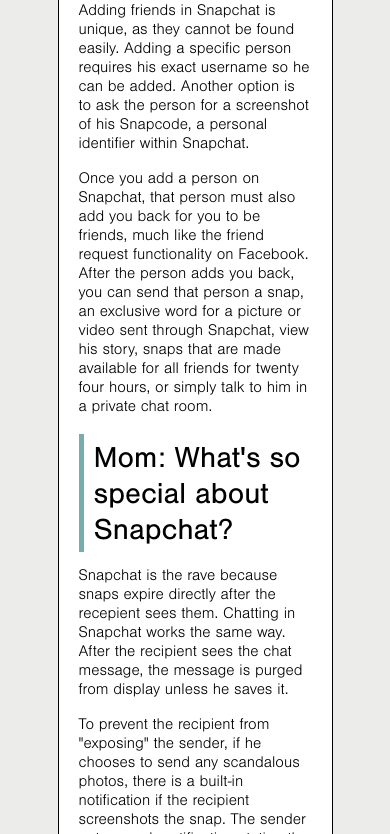
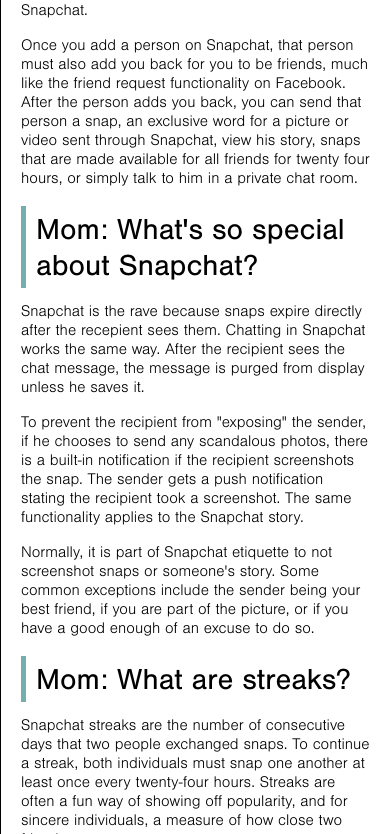
Before and after one commit to ypmagic/ypmagic.github.io, a plain HTML site: page mom-snapchat/index.html in a window 390 px wide. Shown: the part 486-1320 px from the top of the page. Drawn offline with Linux system fonts and the light colour scheme.

Commit message:
added a media query

```diff
--- a/mom-snapchat/resources/css/momsnap.css
+++ b/mom-snapchat/resources/css/momsnap.css
@@ -79,3 +79,9 @@ p {
 	display: block;
 	border-top: 10px solid #558C89;
 }
+
+@media (max-width: 515px) {
+	.container {
+		width: 100%;
+	}
+}
```
